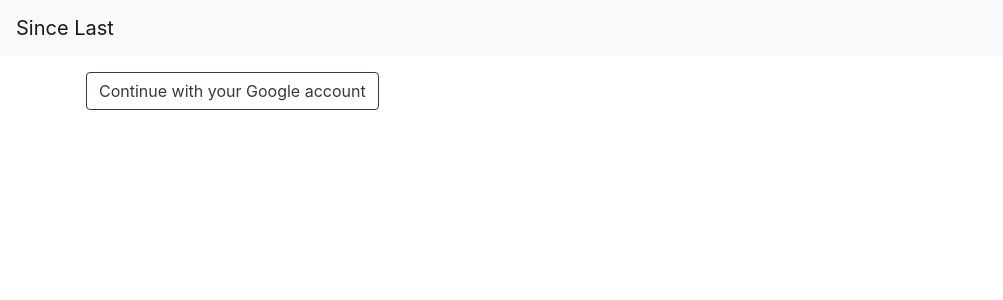
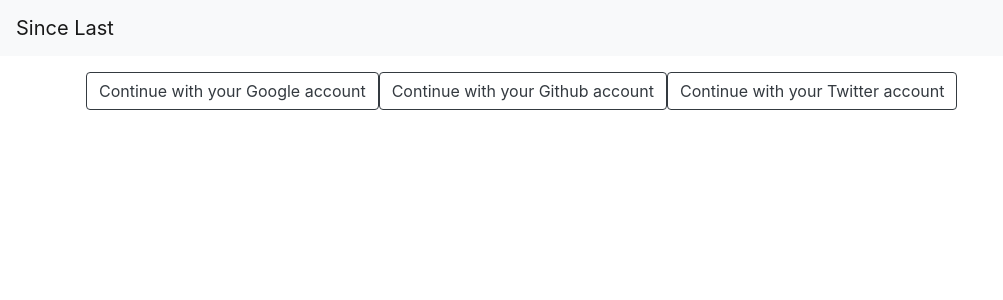
Before and after one commit to aninternetof/since-last, a React (Create React App) app: page / in a window 1280 px wide. Shown: the top 300 px of the page, without its empty margins (0-1003 px from the left). Built offline with nearby package versions, Linux system fonts and the light colour scheme; no server answers.

Commit message:
Add more auths

```diff
--- a/src/App.js
+++ b/src/App.js
@@ -27,8 +27,18 @@
   //   this.authRef && this.authRef.off();
   // }
 
-  onSignInPress() {
+  onGoogleSignInPress() {
     let provider = new firebase.auth.GoogleAuthProvider();
+    firebase.auth().signInWithPopup(provider);
+  }
+
+  onGithubSignInPress() {
+    let provider = new firebase.auth.GithubAuthProvider();
+    firebase.auth().signInWithPopup(provider);
+  }
+
+  onTwitterSignInPress() {
+    let provider = new firebase.auth.TwitterAuthProvider();
     firebase.auth().signInWithPopup(provider);
   }
 
@@ -71,9 +81,20 @@
         </Navbar>
         <Container className="p-3">
           {user == null ? (
-            <Button onClick={this.onSignInPress} variant="outline-dark">
-              Continue with your Google account
-            </Button>
+            <>
+              <Button onClick={this.onGoogleSignInPress} variant="outline-dark">
+                Continue with your Google account
+              </Button>
+              <Button onClick={this.onGithubSignInPress} variant="outline-dark">
+                Continue with your Github account
+              </Button>
+              <Button
+                onClick={this.onTwitterSignInPress}
+                variant="outline-dark"
+              >
+                Continue with your Twitter account
+              </Button>
+            </>
           ) : null}
         </Container>
       </>
```
